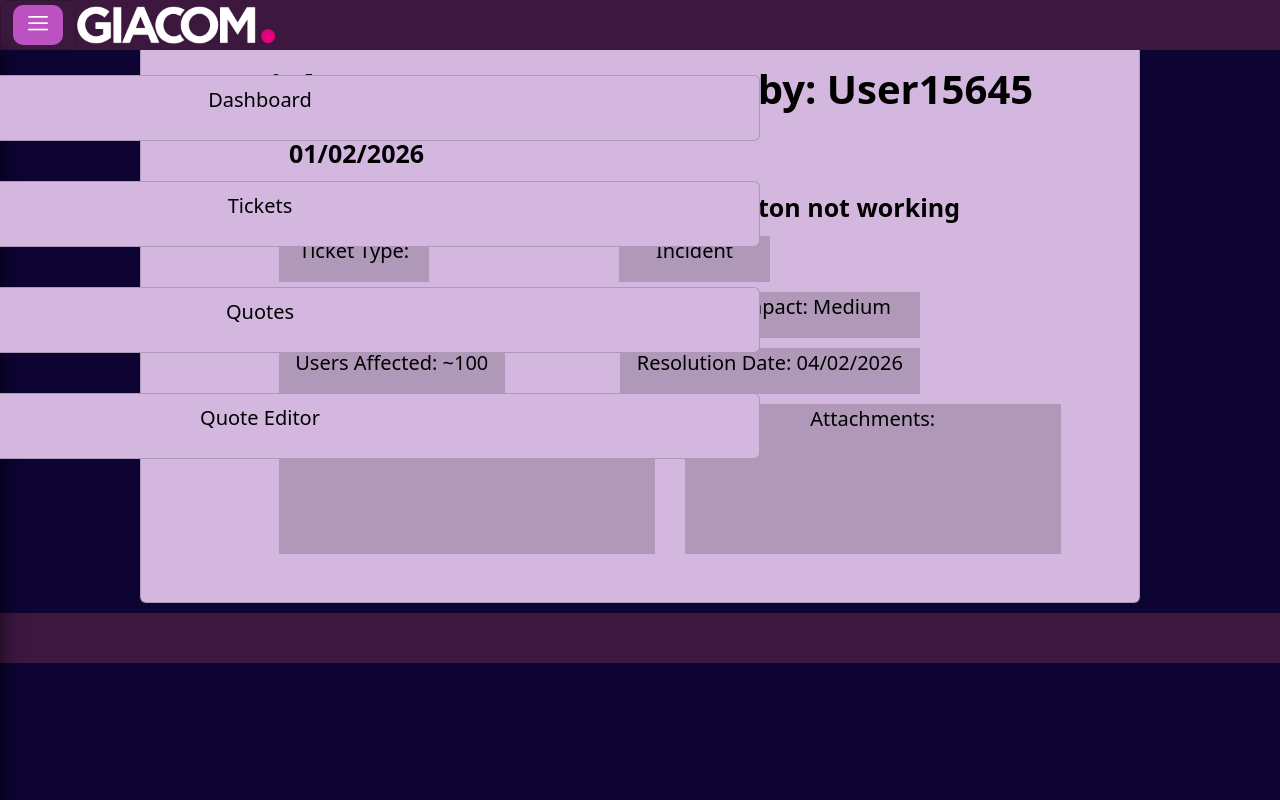
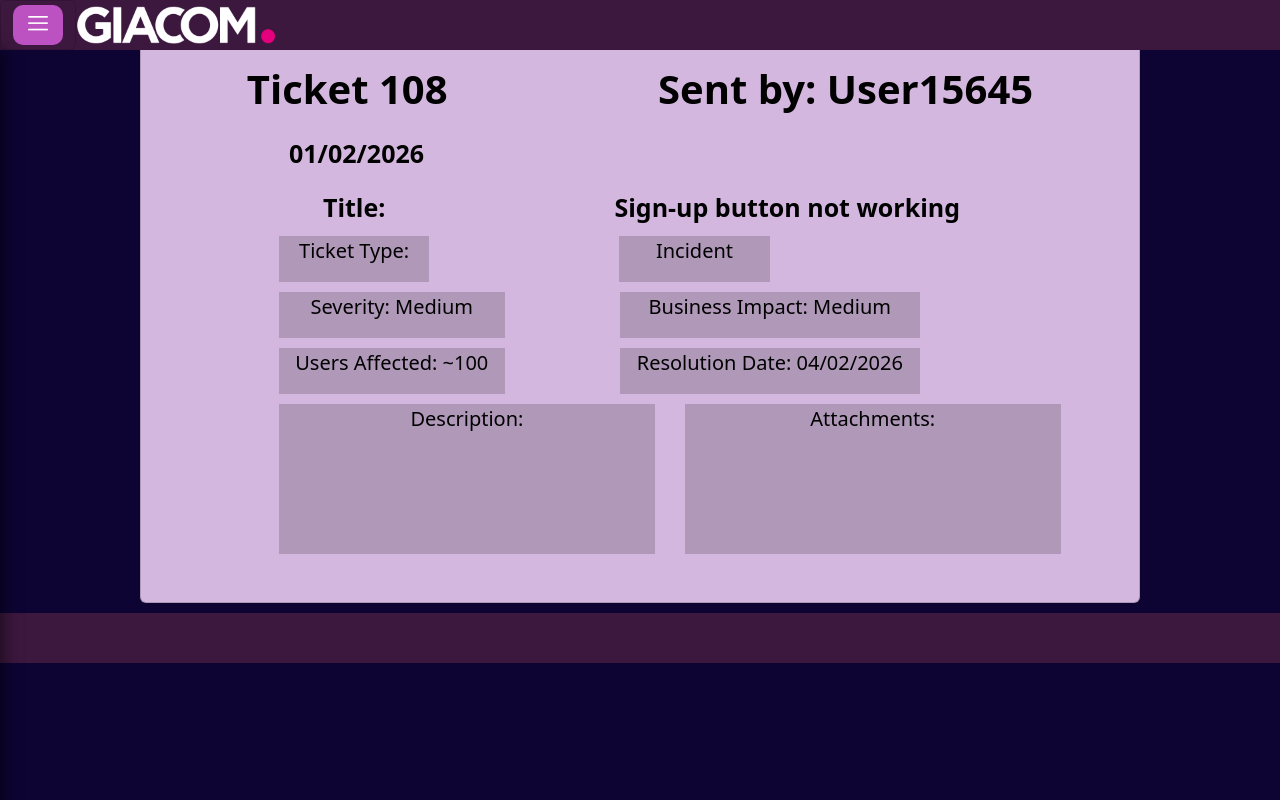
Before and after one commit to Katy1124/Professional-Software-Engineering-Project, a React (Vite) app in the folder Client/: page /viewTicket in a window 1280 px wide. Built offline with nearby package versions, Linux system fonts and the light colour scheme.

Commit message:
added link to view button on tickets

```diff
--- a/Client/src/components/adminNav.css
+++ b/Client/src/components/adminNav.css
@@ -79,7 +79,7 @@ html, body, #root {
   overflow-x: hidden;
 }
 
-.adminNavbar .card {
+.adminNavbar .card.menu-item {
     background-color: #bc52c2;
     margin-top: 10px;
     color: white;
--- a/Client/src/css/viewTicket.css
+++ b/Client/src/css/viewTicket.css
@@ -18,7 +18,7 @@
     text-shadow: 0 0 10px #bc52c2, 0 0 20px #bc52c2;
 }
 
-.view-ticket .card {
+.view-ticket .card.singleTicket {
     background-color: #D3B7DE;
     margin-top: 10px;
     color: black;
--- a/Client/src/pages/ticketsPage.jsx
+++ b/Client/src/pages/ticketsPage.jsx
@@ -24,7 +24,9 @@ export default function TicketsPage() {
                   <p style={{fontSize: '20px'}}><span>Impact: </span><span>Medium</span></p>
                   <p style={{fontSize: '20px'}}><span>Date: </span><span>05/02/2026</span></p>
                   <p style={{fontSize: '20px'}}><span>Status: </span><span style={{padding: '5px', borderRadius: '5px', backgroundColor: '#236A49', color: 'white'}}>Active</span></p>
-                  <button className="view-button">View</button>
+                  <Link to="/viewTicket" style={{ textDecoration: 'none' }}>
+                    <button className="view-button">View</button>
+                  </Link>
                 </div>
               </div>
           </div>
@@ -39,7 +41,9 @@ export default function TicketsPage() {
                   <p style={{fontSize: '20px'}}><span>Impact: </span><span>Critical</span></p>
                   <p style={{fontSize: '20px'}}><span>Date: </span><span>02/02/2026</span></p>
                   <p style={{fontSize: '20px'}}><span>Status: </span><span style={{padding: '5px', borderRadius: '5px', backgroundColor: '#236A49', color: 'white'}}>Active</span></p>
-                  <button className="view-button">View</button>
+                  <Link to="/viewTicket" style={{ textDecoration: 'none' }}>
+                    <button className="view-button">View</button>
+                  </Link>
               </div>
             </div>
           </div>
@@ -54,7 +58,9 @@ export default function TicketsPage() {
                   <p style={{fontSize: '20px'}}><span>Impact: </span><span>Critical</span></p>
                   <p style={{fontSize: '20px'}}><span>Date: </span><span>03/02/2026</span></p>
                   <p style={{fontSize: '20px'}}><span>Status: </span><span style={{padding: '5px', borderRadius: '5px', backgroundColor: '#B58229', color: 'white'}}>Pending</span></p>
-                  <button className="view-button">View</button>
+                  <Link to="/viewTicket" style={{ textDecoration: 'none' }}>
+                    <button className="view-button">View</button>
+                  </Link>
               </div>
             </div>
           </div>
--- a/Client/src/pages/viewTicket.jsx
+++ b/Client/src/pages/viewTicket.jsx
@@ -15,7 +15,7 @@ export default function ViewTicket() {
         <div className="row align-items-center justify-content-center">
 
           <div className="col d-flex justify-content-center">
-              <div className="card tickets">
+              <div className="card singleTicket">
                 <div className="card-body">
                   <p style={{fontSize: '40px', fontWeight: 'bold'}}><span style={{paddingRight: '100px'}}>Ticket 108 </span><span style={{paddingLeft: '100px'}}>Sent by: User15645</span></p>
                   <p style={{fontSize: '25px', textAlign: 'left', paddingLeft: '100px', fontWeight: 'bold'}}>01/02/2026</p>
```
